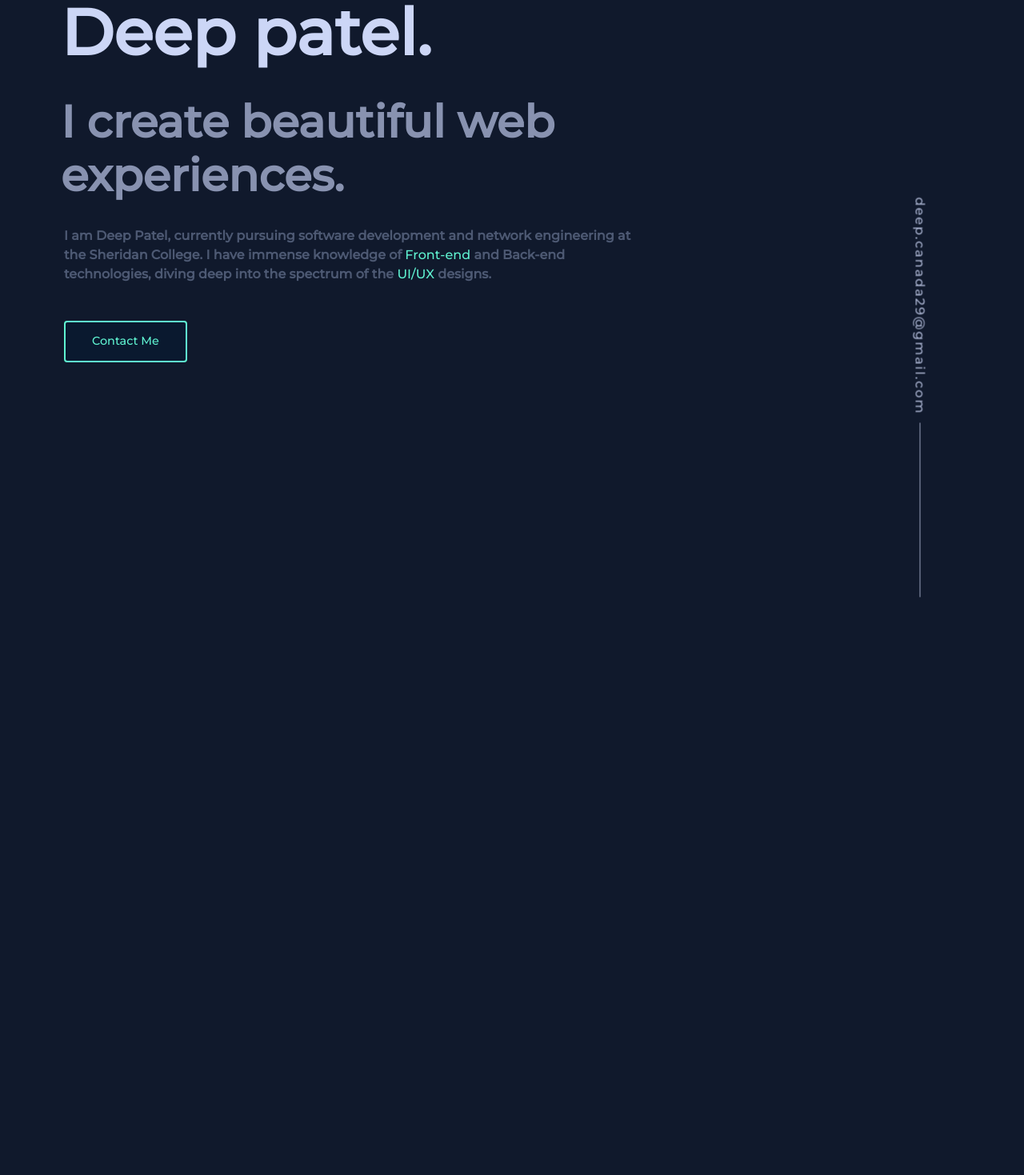
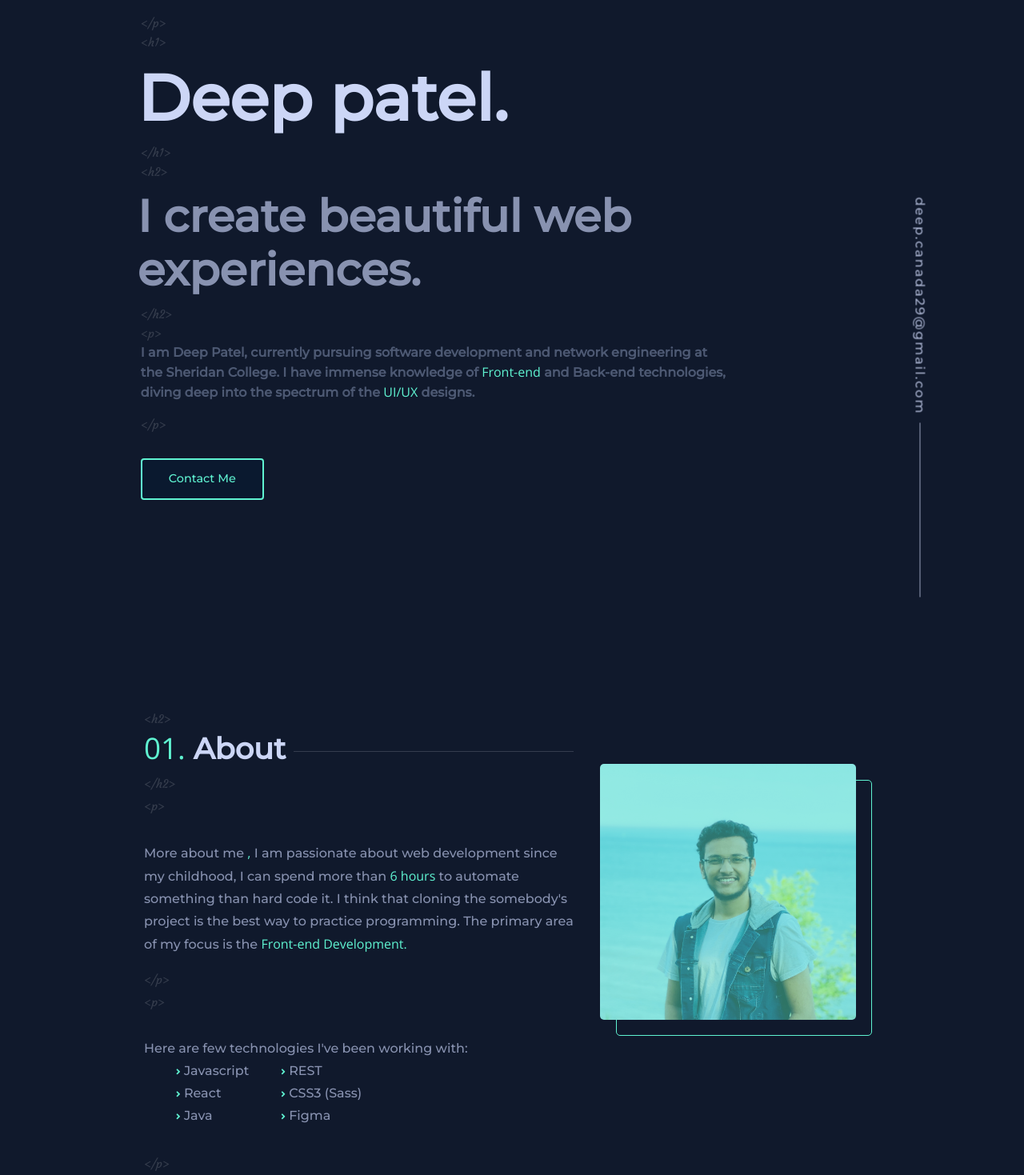
Before and after one commit to ConfidentProgrammer/PortfolioV3, a React (Create React App) app: page / in a window 1280 px wide. Shown: the part 177-1646 px from the top of the page at 80% size. Before the commit the page ends 800 px from the top, so only its background shows below. Built offline with nearby package versions, Linux system fonts and the light colour scheme.

Commit message:
Added the social links and email

```diff
--- a/src/App.js
+++ b/src/App.js
@@ -3,6 +3,7 @@ import HeroSection from "./components/HeroSection";
 import Nav from "./components/Nav";
 import Email from "./components/Email";
 import SocialLinks from "./components/SocialLinks";
+import About from "./components/About";
 function App() {
   return (
     <div className="App">
@@ -16,6 +17,7 @@ function App() {
         url={"mailto:"}
       />
       <SocialLinks />
+      <About />
     </div>
   );
 }
--- /dev/null
+++ b/src/components/About.js
@@ -0,0 +1,56 @@
+import React from "react";
+import "./css/about.scss";
+import Tag from "./Tag";
+function About() {
+  return <div className='about-container'>
+      <div className="container">
+         <div className="row">
+             <div className="col-1">
+
+             </div>
+             <div className="col-md-7 col-lg-6 col-custom">
+                 <Tag name='h2' />
+             <h2 className="about-h2">
+            <span className='diff-text'>01.</span>  About <hr className='about-line' />
+          </h2>
+          <Tag name='/h2' />
+          <Tag name='p' />
+             <p className="about-para">
+                 More about me <span className='diff-text'>,</span> I am passionate about web development since my childhood, I can spend more than <span className='diff-text'>6 hours</span> to automate something than hard code it. I think that cloning the somebody's project is the best way to practice programming. The primary area of my focus is the <span className='diff-text'> Front-end Development.</span>
+
+             </p>
+             <Tag name='/p' />
+             <Tag name='p' />
+             <p className="skills-para">
+             Here are few technologies I've been working with:
+             <div className="skills-div">
+              <ul className='skills-ul'>
+                  <li className="skills-li"><i class="fas fa-angle-right"></i> Javascript</li>
+                  <li className="skills-li"><i class="fas fa-angle-right"></i> React</li>
+                  <li className="skills-li"><i class="fas fa-angle-right"></i> Java</li>
+              </ul>
+              <ul className='skills-ul'>
+                  <li className="skills-li"><i class="fas fa-angle-right"></i> REST</li>
+                  <li className="skills-li"><i class="fas fa-angle-right"></i> CSS3 (Sass)</li>
+                  <li className="skills-li"><i class="fas fa-angle-right"></i> Figma</li>
+              </ul>
+              </div>
+             </p>
+             <Tag name='/p' />
+             </div>
+             <div className="col-md-5 col-lg-5 col-profile ">
+                 <div className="profile-photo">
+
+                 </div>
+                 <div className="frame">
+
+                 </div>
+
+             </div>
+         </div>
+      </div>
+
+  </div>;
+}
+
+export default About;
--- a/src/components/HeroSection.js
+++ b/src/components/HeroSection.js
@@ -1,19 +1,44 @@
 import React from "react";
 import "./css/heroSection.scss";
+import Tag from "./Tag";
 function HeroSection() {
-  return <div>
+  return (
+    <div>
       <div className="container hero-container">
         <div className="row">
+          <div className="col-1"></div>
           <div className="col-lg-8 col-md-9">
+            <Tag name="p" />
             <p className="intro-line">Hi, my name is</p>
+            <Tag name="/p" />
+
+            <Tag name="h1" />
             <h1 className="name-h1">Deep patel.</h1>
+            <Tag name="/h1" />
+
+            <Tag name="h2" />
             <h1 className="slogan-h1">I create beautiful web experiences.</h1>
-                 <p className="body-para">I am Deep Patel, currently pursuing software development and network engineering at the Sheridan College. I have immense knowledge of <span className='diff-text'>Front-end</span>  and Back-end technologies, diving deep into the spectrum of the <span className='diff-text'>UI/UX</span>  designs.</p>
-                 <a href="mailto:deep.canada29@gmail.com"> <button className='btn cta-btn'>Contact Me</button> </a>
+            <Tag name="/h2" />
+            <Tag name="p" />
+
+            <p className="body-para">
+              I am Deep Patel, currently pursuing software development and
+              network engineering at the Sheridan College. I have immense
+              knowledge of <span className="diff-text">Front-end</span> and
+              Back-end technologies, diving deep into the spectrum of the{" "}
+              <span className="diff-text">UI/UX</span> designs.
+            </p>
+            <Tag name="/p" />
+
+            <a href="mailto:deep.canada29@gmail.com">
+              {" "}
+              <button className="btn cta-btn">Contact Me</button>{" "}
+            </a>
           </div>
         </div>
       </div>
-  </div>;
+    </div>
+  );
 }
 
 export default HeroSection;
--- a/src/components/Nav.js
+++ b/src/components/Nav.js
@@ -9,7 +9,7 @@ export default function Nav() {
   return (
     <div className="main-nav-div">
       <div className="container-fluid nav-container">
-        <nav class="navbar navbar-expand-lg  navbar-custom justify-content-end fixed-top">
+        <nav class="navbar navbar-expand-lg  navbar-custom justify-content-end fixed-top py-4">
           <button
             class="navbar-toggler menu-button-custom"
             type="button"
--- a/src/components/SocialLinks.js
+++ b/src/components/SocialLinks.js
@@ -5,30 +5,23 @@ function SocialLinks() {
     <div>
       <div className="social-links-container">
         <a
-          target="_blank"
           href="https://github.com/ConfidentProgrammer"
           className="social-link-a"
         >
           <i class="fab fa-github"></i>
         </a>
         <a
-          target="_blank"
           href="https://www.hackerrank.com/deepp2618"
           className="social-link-a"
         >
           <i class="fab fa-hackerrank"></i>
         </a>
 
-        <a
-          target="_blank"
-          href="https://www.linkedin.com/in/dean06/"
-          className="social-link-a"
-        >
+        <a href="https://www.linkedin.com/in/dean06/" className="social-link-a">
           <i class="fab fa-linkedin"></i>
         </a>
 
         <a
-          target="_blank"
           href="https://www.instagram.com/deeppatel4142/"
           className="social-link-a"
         >
--- /dev/null
+++ b/src/components/Tag.js
@@ -0,0 +1,9 @@
+import React from "react";
+import "./css/tag.scss";
+function Tag({name}) {
+  return <div>
+      <span className="tag">{'<' + name + '>'}</span>
+  </div>;
+}
+
+export default Tag;
--- /dev/null
+++ b/src/components/css/about.scss
@@ -0,0 +1,105 @@
+$textColorHeading: #ccd6f6;
+$skillspara: #8892b0;
+
+.about-container {
+  margin-top: 250px;
+  line-height: 28px;
+}
+
+.about-h2 {
+  font-weight: bold;
+  color: $textColorHeading;
+  font-size: 2.3rem;
+}
+.skills-para,
+.about-para {
+  color: $skillspara;
+  margin-top: 30px;
+}
+.about-line {
+  display: inline-block;
+  vertical-align: middle;
+  width: 350px;
+  background-color: #a3abc249;
+}
+.diff-text {
+  color: #5ff3d1;
+  font-family: "Open Sans", sans-serif;
+}
+.skills-div {
+  display: flex;
+}
+.skills-ul {
+  list-style-type: none;
+}
+.fas {
+  color: #5ff3d1;
+  font-size: 0.7rem;
+  vertical-align: middle;
+}
+.col-profile {
+  margin-top: 70px;
+  text-align: center;
+}
+.profile-photo {
+  position: absolute;
+  width: 320px;
+  height: 320px;
+  border-radius: 5px;
+  background-image: url("../profile.png");
+  background-size: cover;
+  transition: all 0.2s;
+
+  &:hover + .frame {
+    margin-top: 15px;
+    margin-left: 15px;
+  }
+  &:hover {
+    background: url("../profile\ 1.png");
+    background-size: cover;
+  }
+}
+.frame {
+  position: absolute;
+  width: 320px;
+  height: 320px;
+  margin-top: 20px;
+  margin-left: 20px;
+  border-radius: 5px;
+  transition: all 0.2s;
+  border: 1px solid #5ff3d1;
+  z-index: -2;
+}
+
+@media only screen and (max-width: 600px) {
+  .about-container {
+    margin-top: 90px;
+  }
+  .about-h2 {
+    font-size: 1.8rem;
+  }
+  .profile-photo,
+  .frame {
+    width: 220px;
+    height: 220px;
+  }
+  .about-line {
+    width: 150px;
+  }
+}
+@media only screen and (max-height: 500px) {
+  .about-container {
+    margin-top: 90px;
+  }
+  .about-h2 {
+    font-size: 1.8rem;
+  }
+  .profile-photo,
+  .frame {
+    width: 220px;
+    height: 220px;
+  }
+  .about-line {
+    width: 150px;
+  }
+}
--- a/src/components/css/heroSection.scss
+++ b/src/components/css/heroSection.scss
@@ -16,12 +16,12 @@
   font-size: 5rem;
   font-weight: bold;
   color: #ccd6f6;
-  margin-top: 15px;
+  margin-top: 10px;
 }
 .slogan-h1 {
   font-size: 3.5rem;
   font-weight: bold;
-  margin: 30px 0px;
+  margin: 10px 0px;
   color: #8892b0;
 }
 .body-para {
@@ -51,7 +51,7 @@
 @media only screen and (max-width: 600px) {
   .hero-container {
     padding: 20px;
-    margin-top: 30px;
+    margin-top: 90px;
   }
   .name-h1 {
     font-size: 3rem;
@@ -66,6 +66,6 @@
 @media only screen and (max-height: 500px) {
   .hero-container {
     padding: 20px;
-    margin-top: 30px;
+    margin-top: 90px;
   }
 }
--- a/src/components/css/nav.scss
+++ b/src/components/css/nav.scss
@@ -3,17 +3,17 @@
 }
 nav {
   background-color: #10192c;
-  letter-spacing: 1px;
-  height: 90px;
-
-  //box-shadow: 0 3px 6px rgba(0, 0, 0, 0.16), 0 3px 6px rgba(0, 0, 0, 0.23);
+  letter-spacing: 2px;
+}
+.nav-container {
+  margin-top: 30px;
 }
 .ul-nav {
-  margin-right: 50px;
+  margin-right: 80px;
 }
 .ham-menu {
   color: #5ff3d1;
-  transform: scale(1.3);
+  transform: scale(1.7);
   &:focus {
     outline: none;
   }
--- /dev/null
+++ b/src/components/css/tag.scss
@@ -0,0 +1,6 @@
+.tag {
+  color: white;
+  font-family: Courgette, sans-serif;
+  font-size: 0.9rem;
+  opacity: 0.15;
+}
```
Also changed, not shown: src/components/profile 1.png (added), src/components/profile.png (added). Lines whose indentation alone changed are shown as unchanged.
